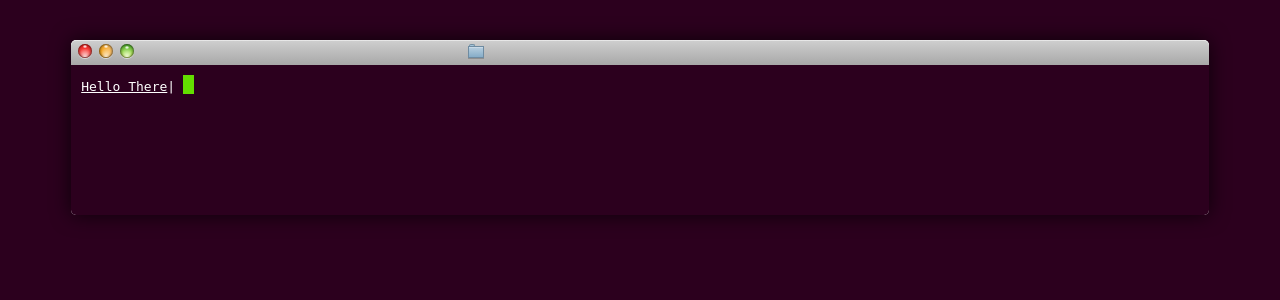
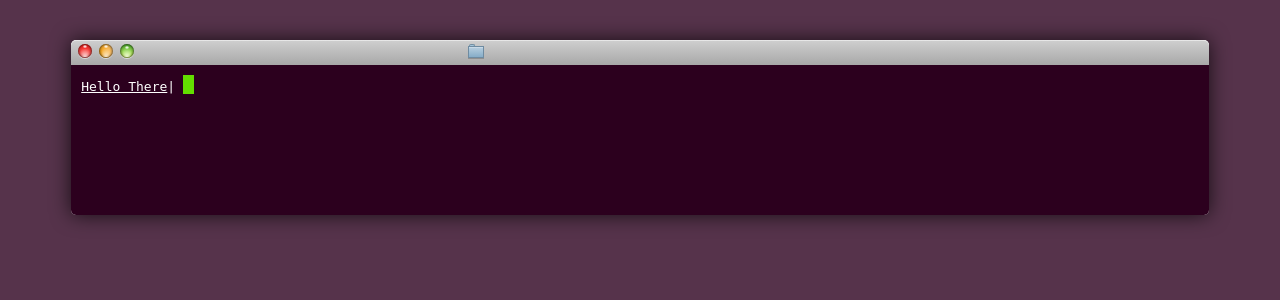
Before and after one commit to waco001/abhishekgorti.me-flask, a Flask app: page / in a window 1280 px wide. Shown: the top 300 px of the page. Run offline with Flask 2, Linux system fonts and the light colour scheme.

Commit message:
New width?

```diff
--- a/wsgi/static/css/cssterm.css
+++ b/wsgi/static/css/cssterm.css
@@ -1,4 +1,4 @@
-body { background:#2C001E;
+body { background:#56334B;
 color: #444;
 font-family: "Helvetica Neue",Helvetica,Arial,sans-serif;
 line-height: 1.5em;
@@ -7,7 +7,8 @@ line-height: 1.5em;
 /* FINDER WINDOW */
 
 #window{
-    width: 90%;
+    width: auto;
+    max-width: 90%;
     margin-top:40px;
   margin-left: auto;
   margin-right: auto;
```
